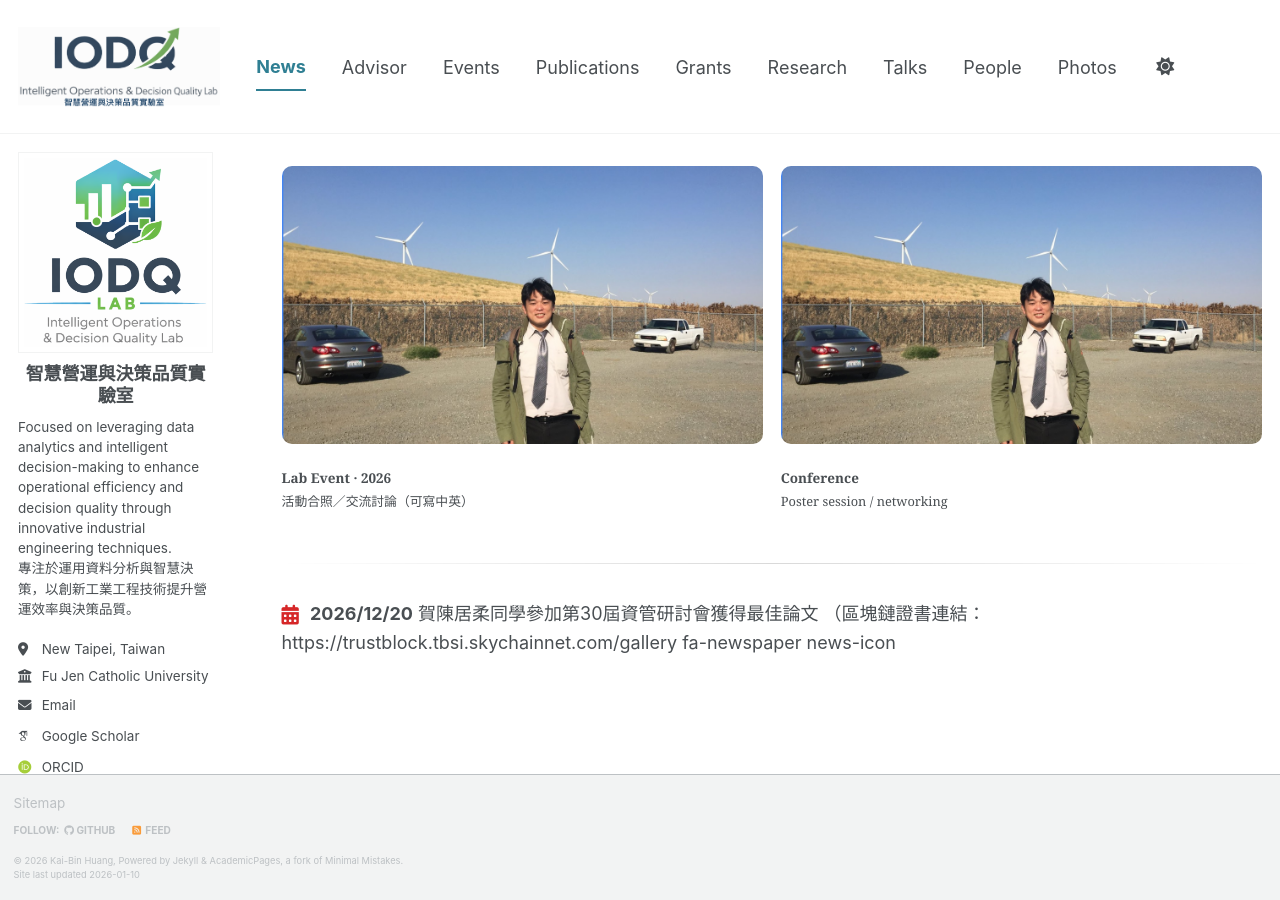
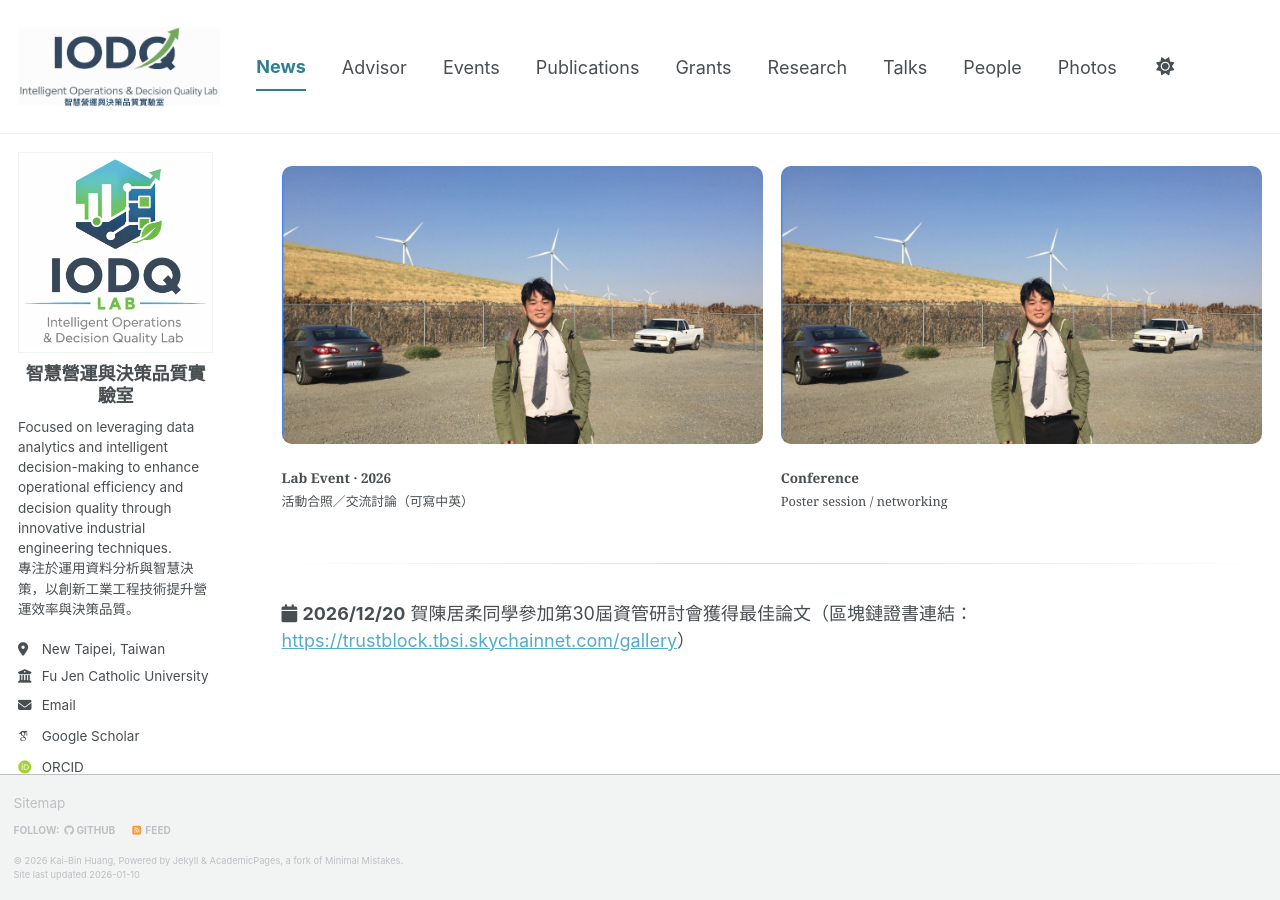
Before and after one commit to kbhuang188/kbhuang188.github.io, a Jekyll site: the page built from _pages/news.md, in a window 1280 px wide. Built offline with Jekyll 4.4.1, drawn with Linux system fonts in a browser that asks for light colours; some web fonts are replaced; a script bundle is joined from its source files by our own code; library files that are not in the unit come from our copies.

Commit message:
Update news.md

```diff
--- a/_pages/news.md
+++ b/_pages/news.md
@@ -26,9 +26,10 @@ permalink: /news/
 
 <div class="news-divider"></div>
 
-<div class="news-meta">
-  <i class="far fa-calendar-alt news-icon news-icon-date"></i>
-  <strong>2026/12/20</strong>
-  賀陳居柔同學參加第30屆資管研討會獲得最佳論文 （區塊鏈證書連結：https://trustblock.tbsi.skychainnet.com/gallery
-  fa-newspaper news-icon
-</div>
+<div style="clear: both;"></div>
+
+
+<p class="event-line">
+  <i class="fa fa-calendar"></i>
+  <strong>2026/12/20</strong> 賀陳居柔同學參加第30屆資管研討會獲得最佳論文（區塊鏈證書連結：<a href="https://trustblock.tbsi.skychainnet.com/gallery">https://trustblock.tbsi.skychainnet.com/gallery</a>）
+</p>
```
